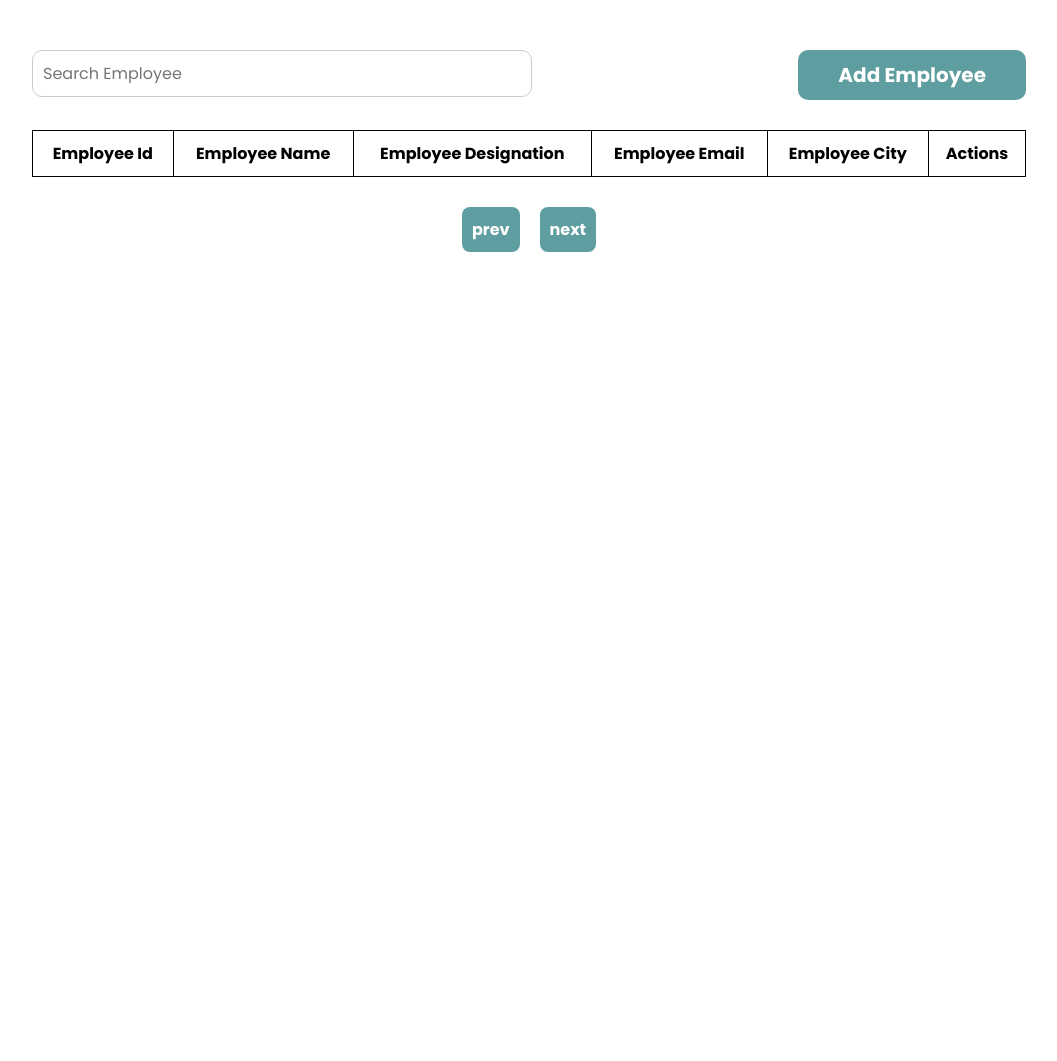
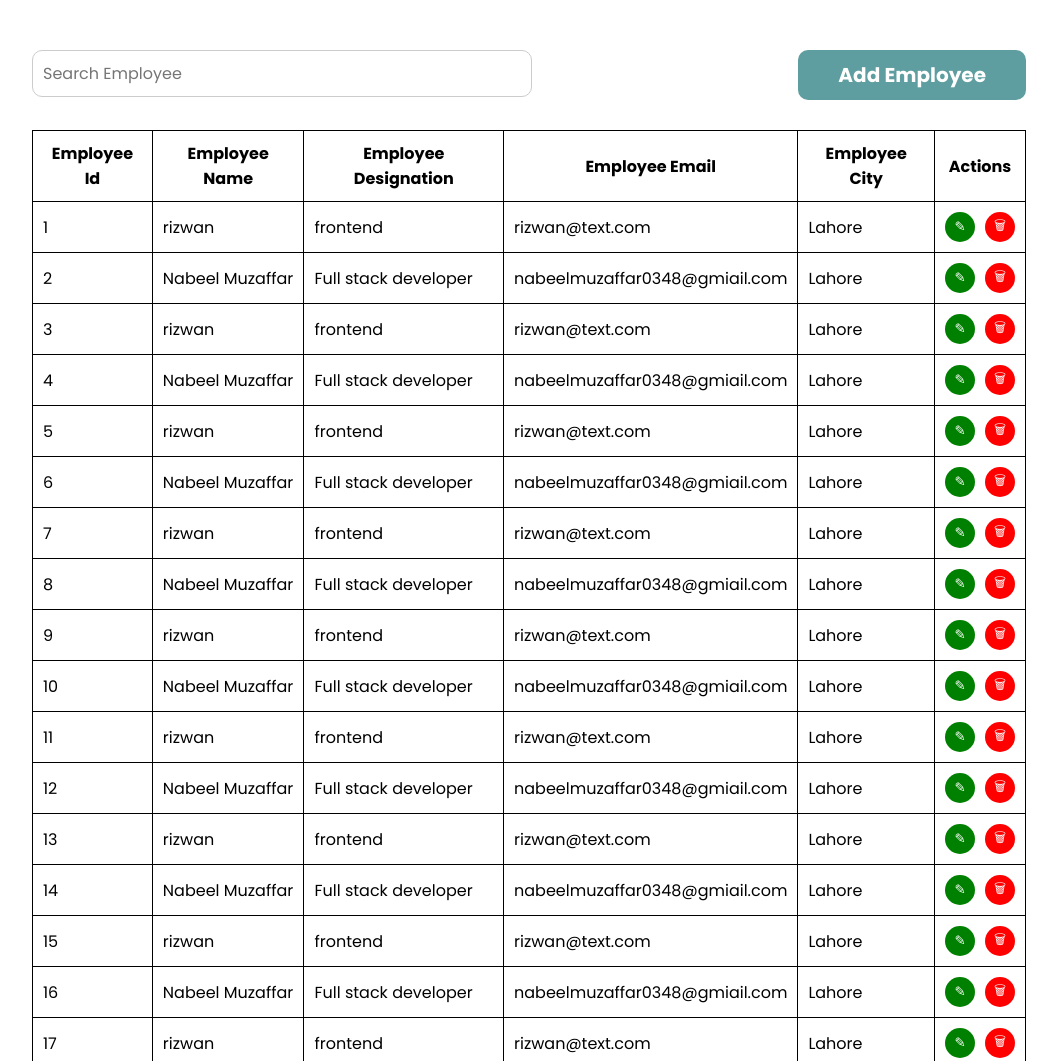
Before and after one commit to Rizwan1214/todo-js, a plain HTML site: page index.html in a window 1280 px wide. Shown: the top 1061 px of the page, without its empty margins (111-1168 px from the left). Before the commit the page ends 800 px from the top, so only its background shows below. Drawn offline with Linux system fonts and the light colour scheme.

Commit message:
pagination related code

```diff
--- a/index.css
+++ b/index.css
@@ -166,3 +166,11 @@ td {
   border: none;
   border-radius: 8px;
 }
+#page-btn button {
+  width: 40px;
+}
+
+#page-btn {
+  display: flex;
+  gap: 10px;
+}
--- a/index.js
+++ b/index.js
@@ -135,6 +135,7 @@ function employeeSubmit() {
     employeeForm.reset();
     employeeFormWrapper.classList.remove("show");
     removeErrorIn();
+    console.log(employeeData);
   }
 }
 
@@ -197,18 +198,215 @@ searchFilter.addEventListener("input", function () {
   console.log(filteredEmployeeData);
 });
 
-const pageCount = 2;
+const customArray = [
+  {
+    employeeId: 1,
+    employeeName: "rizwan",
+    employeeDesignation: "frontend",
+    employeeEmail: "rizwan@text.com",
+    employeeCity: "Lahore",
+  },
+  {
+    employeeId: 2,
+    employeeName: "Nabeel Muzaffar",
+    employeeDesignation: "Full stack developer",
+    employeeEmail: "nabeelmuzaffar0348@gmiail.com",
+    employeeCity: "Lahore",
+  },
+  {
+    employeeId: 3,
+    employeeName: "rizwan",
+    employeeDesignation: "frontend",
+    employeeEmail: "rizwan@text.com",
+    employeeCity: "Lahore",
+  },
+  {
+    employeeId: 4,
+    employeeName: "Nabeel Muzaffar",
+    employeeDesignation: "Full stack developer",
+    employeeEmail: "nabeelmuzaffar0348@gmiail.com",
+    employeeCity: "Lahore",
+  },
+  {
+    employeeId: 5,
+    employeeName: "rizwan",
+    employeeDesignation: "frontend",
+    employeeEmail: "rizwan@text.com",
+    employeeCity: "Lahore",
+  },
+  {
+    employeeId: 6,
+    employeeName: "Nabeel Muzaffar",
+    employeeDesignation: "Full stack developer",
+    employeeEmail: "nabeelmuzaffar0348@gmiail.com",
+    employeeCity: "Lahore",
+  },
+  {
+    employeeId: 7,
+    employeeName: "rizwan",
+    employeeDesignation: "frontend",
+    employeeEmail: "rizwan@text.com",
+    employeeCity: "Lahore",
+  },
+  {
+    employeeId: 8,
+    employeeName: "Nabeel Muzaffar",
+    employeeDesignation: "Full stack developer",
+    employeeEmail: "nabeelmuzaffar0348@gmiail.com",
+    employeeCity: "Lahore",
+  },
+  {
+    employeeId: 9,
+    employeeName: "rizwan",
+    employeeDesignation: "frontend",
+    employeeEmail: "rizwan@text.com",
+    employeeCity: "Lahore",
+  },
+  {
+    employeeId: 10,
+    employeeName: "Nabeel Muzaffar",
+    employeeDesignation: "Full stack developer",
+    employeeEmail: "nabeelmuzaffar0348@gmiail.com",
+    employeeCity: "Lahore",
+  },
+  {
+    employeeId: 11,
+    employeeName: "rizwan",
+    employeeDesignation: "frontend",
+    employeeEmail: "rizwan@text.com",
+    employeeCity: "Lahore",
+  },
+  {
+    employeeId: 12,
+    employeeName: "Nabeel Muzaffar",
+    employeeDesignation: "Full stack developer",
+    employeeEmail: "nabeelmuzaffar0348@gmiail.com",
+    employeeCity: "Lahore",
+  },
+  {
+    employeeId: 13,
+    employeeName: "rizwan",
+    employeeDesignation: "frontend",
+    employeeEmail: "rizwan@text.com",
+    employeeCity: "Lahore",
+  },
+  {
+    employeeId: 14,
+    employeeName: "Nabeel Muzaffar",
+    employeeDesignation: "Full stack developer",
+    employeeEmail: "nabeelmuzaffar0348@gmiail.com",
+    employeeCity: "Lahore",
+  },
+  {
+    employeeId: 15,
+    employeeName: "rizwan",
+    employeeDesignation: "frontend",
+    employeeEmail: "rizwan@text.com",
+    employeeCity: "Lahore",
+  },
+  {
+    employeeId: 16,
+    employeeName: "Nabeel Muzaffar",
+    employeeDesignation: "Full stack developer",
+    employeeEmail: "nabeelmuzaffar0348@gmiail.com",
+    employeeCity: "Lahore",
+  },
+  {
+    employeeId: 17,
+    employeeName: "rizwan",
+    employeeDesignation: "frontend",
+    employeeEmail: "rizwan@text.com",
+    employeeCity: "Lahore",
+  },
+  {
+    employeeId: 18,
+    employeeName: "Nabeel Muzaffar",
+    employeeDesignation: "Full stack developer",
+    employeeEmail: "nabeelmuzaffar0348@gmiail.com",
+    employeeCity: "Lahore",
+  },
+  {
+    employeeId: 19,
+    employeeName: "rizwan",
+    employeeDesignation: "frontend",
+    employeeEmail: "rizwan@text.com",
+    employeeCity: "Lahore",
+  },
+  {
+    employeeId: 20,
+    employeeName: "Nabeel Muzaffar",
+    employeeDesignation: "Full stack developer",
+    employeeEmail: "nabeelmuzaffar0348@gmiail.com",
+    employeeCity: "Lahore",
+  },
+  {
+    employeeId: 21,
+    employeeName: "rizwan",
+    employeeDesignation: "frontend",
+    employeeEmail: "rizwan@text.com",
+    employeeCity: "Lahore",
+  },
+  {
+    employeeId: 22,
+    employeeName: "Nabeel Muzaffar",
+    employeeDesignation: "Full stack developer",
+    employeeEmail: "nabeelmuzaffar0348@gmiail.com",
+    employeeCity: "Lahore",
+  },
+  {
+    employeeId: 23,
+    employeeName: "rizwan",
+    employeeDesignation: "frontend",
+    employeeEmail: "rizwan@text.com",
+    employeeCity: "Lahore",
+  },
+  {
+    employeeId: 24,
+    employeeName: "Nabeel Muzaffar",
+    employeeDesignation: "Full stack developer",
+    employeeEmail: "nabeelmuzaffar0348@gmiail.com",
+    employeeCity: "Lahore",
+  },
+];
+const customData = customArray.map((elem, index) => {
+  return `
+  <tr>
+      <td>${elem.employeeId}</td>
+      <td>${elem.employeeName}</td>
+      <td>${elem.employeeDesignation}</td>
+      <td>${elem.employeeEmail}</td>
+      <td>${elem.employeeCity}</td>
+      <td>
+        <div class="list-btn-wrapper">
+            <button onclick="editList(${index})">✎</button>
+            <button onclick="deleteList(${index})">🗑</button>
+        </div>
+      </td>
+  </tr>
+`;
+});
+employeeList.innerHTML = customData.join(" ");
 
+let pageCount = 6;
+let totalPages = Math.ceil(customArray.length / pageCount);
+
+for (let i = 1; i <= totalPages; i++) {
+  document.getElementById(
+    "page-btn"
+  ).innerHTML += `<button onclick="console.log(${i})">${i}</button>`;
+}
 document.getElementById("prev-btn").addEventListener("click", function () {
-  const totalPages = employeeData.length / pageCount;
-
   console.log("Previous");
-  console.log(totalPages);
+  if (totalPages > 1) {
+    totalPages--;
+    console.log(totalPages);
+  }
 });
 
 document.getElementById("next-btn").addEventListener("click", function () {
-  const totalPages = employeeData.length / pageCount;
-
   console.log("Next");
-  console.log(totalPages);
+  if (totalPages < Math.ceil(customArray.length / pageCount)) {
+    totalPages++;
+    console.log(totalPages);
+  }
 });
```
